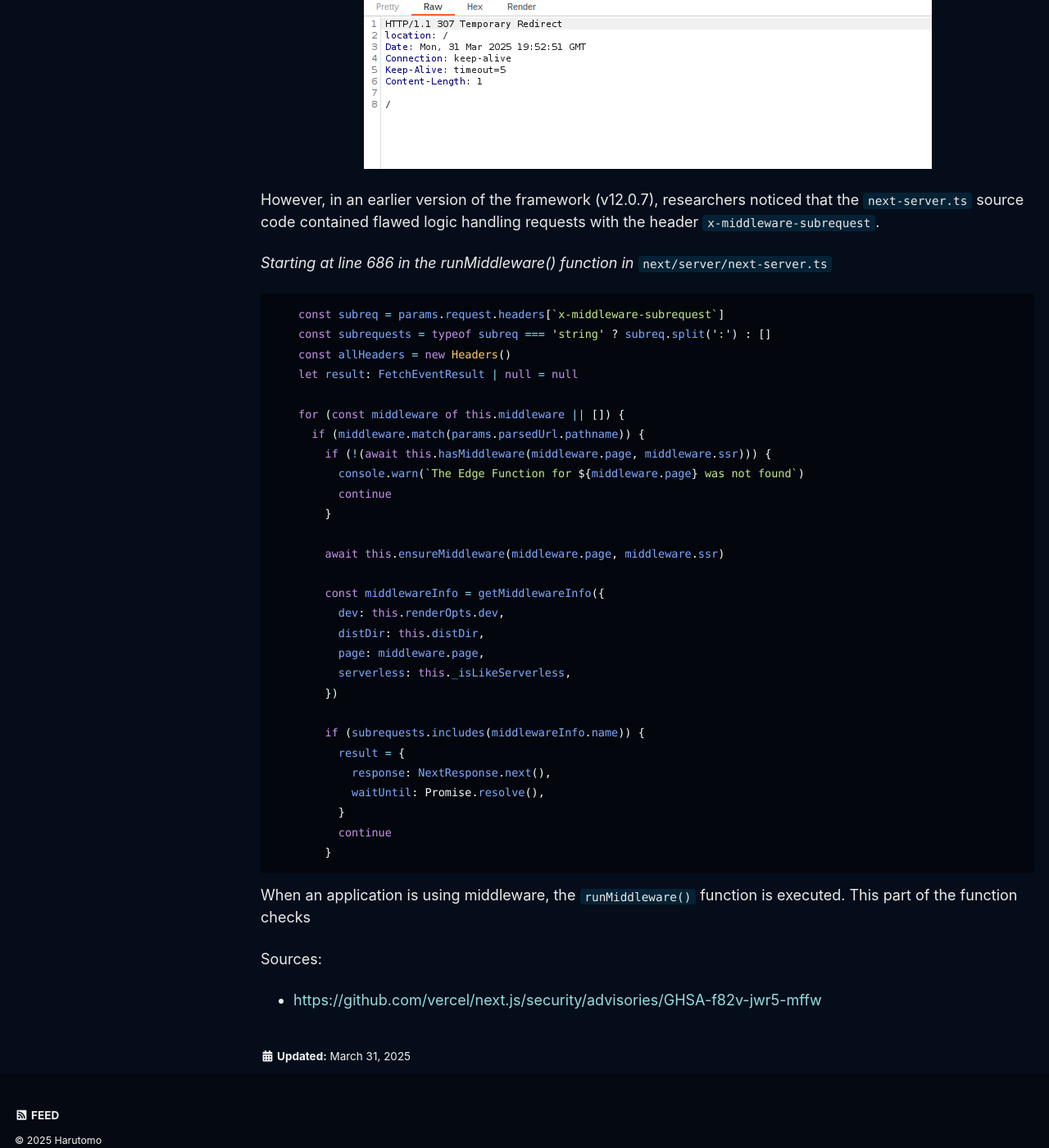
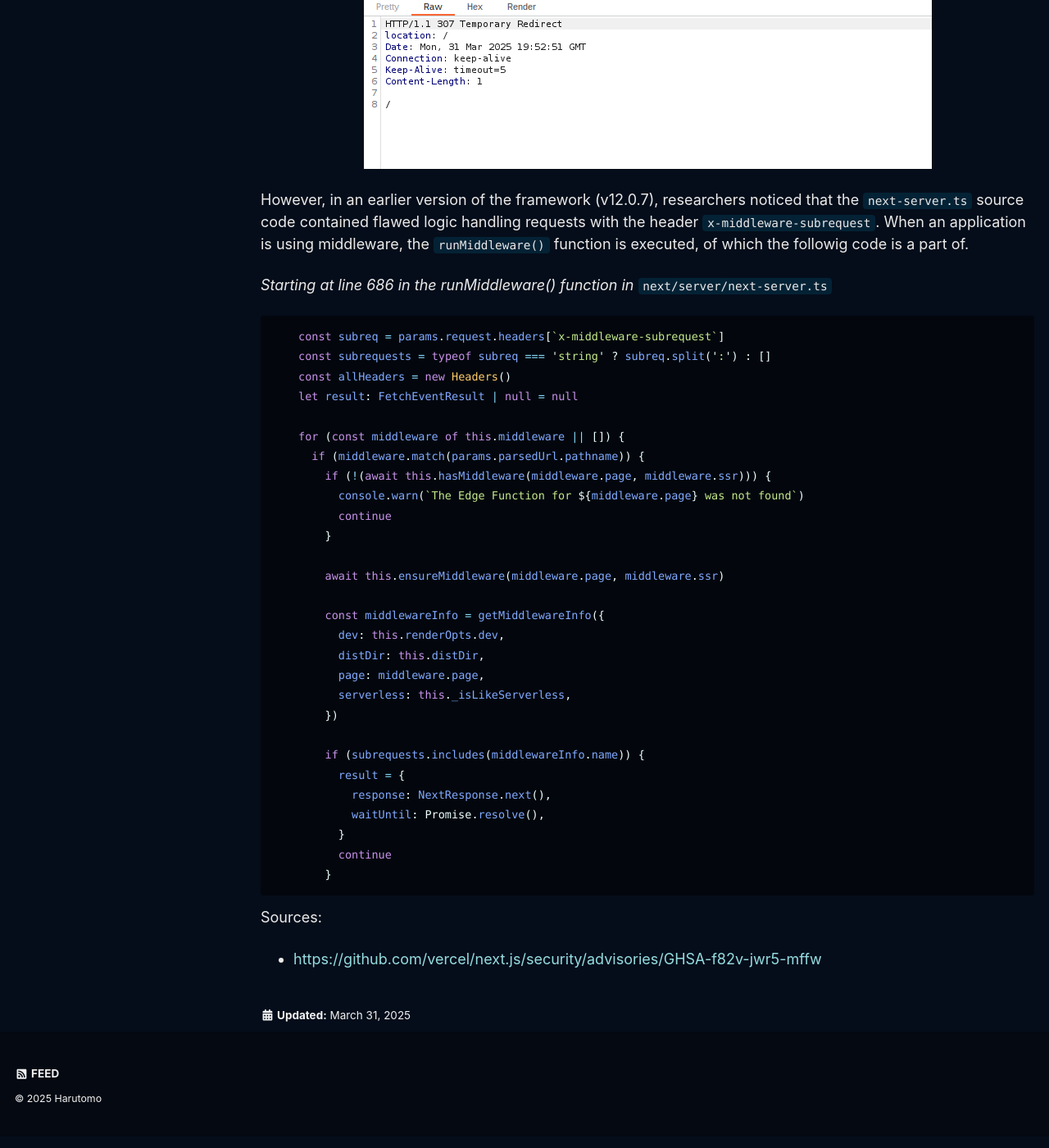
Before and after one commit to harutomo-jp/harutomo-jp.github.io, a Jekyll site: the page built from _posts/2025-03-31-CVE-2025-29927.md, in a window 1280 px wide and 1400 px high, scrolled down 1133 px. Shown: the whole window at 82% size. Built offline with Jekyll 4.4.1, drawn with Linux system fonts in a browser that asks for light colours; cached includes are drawn as plain includes.

Commit message:
Tue, Apr 1, 2025, 1:55 PM -04:00

````diff
--- a/_posts/2025-03-31-CVE-2025-29927.md
+++ b/_posts/2025-03-31-CVE-2025-29927.md
@@ -33,7 +33,7 @@
   <img src="/assets/images/CVE-2025-29927/unauth-response-no-header.png">
 </p>
 
-However, in an earlier version of the framework (v12.0.7), researchers noticed that the `next-server.ts` source code contained flawed logic handling requests with the header `x-middleware-subrequest`.
+However, in an earlier version of the framework (v12.0.7), researchers noticed that the `next-server.ts` source code contained flawed logic handling requests with the header `x-middleware-subrequest`.  When an application is using middleware, the `runMiddleware()` function is executed, of which the followig code is a part of.
 
 *Starting at line 686 in the runMiddleware() function in* `next/server/next-server.ts`
 ```javascript
@@ -67,7 +67,7 @@
         }
 ```
 
-When an application is using middleware, the `runMiddleware()` function is executed.  This part of the function checks
+
 
 
 Sources:
````
